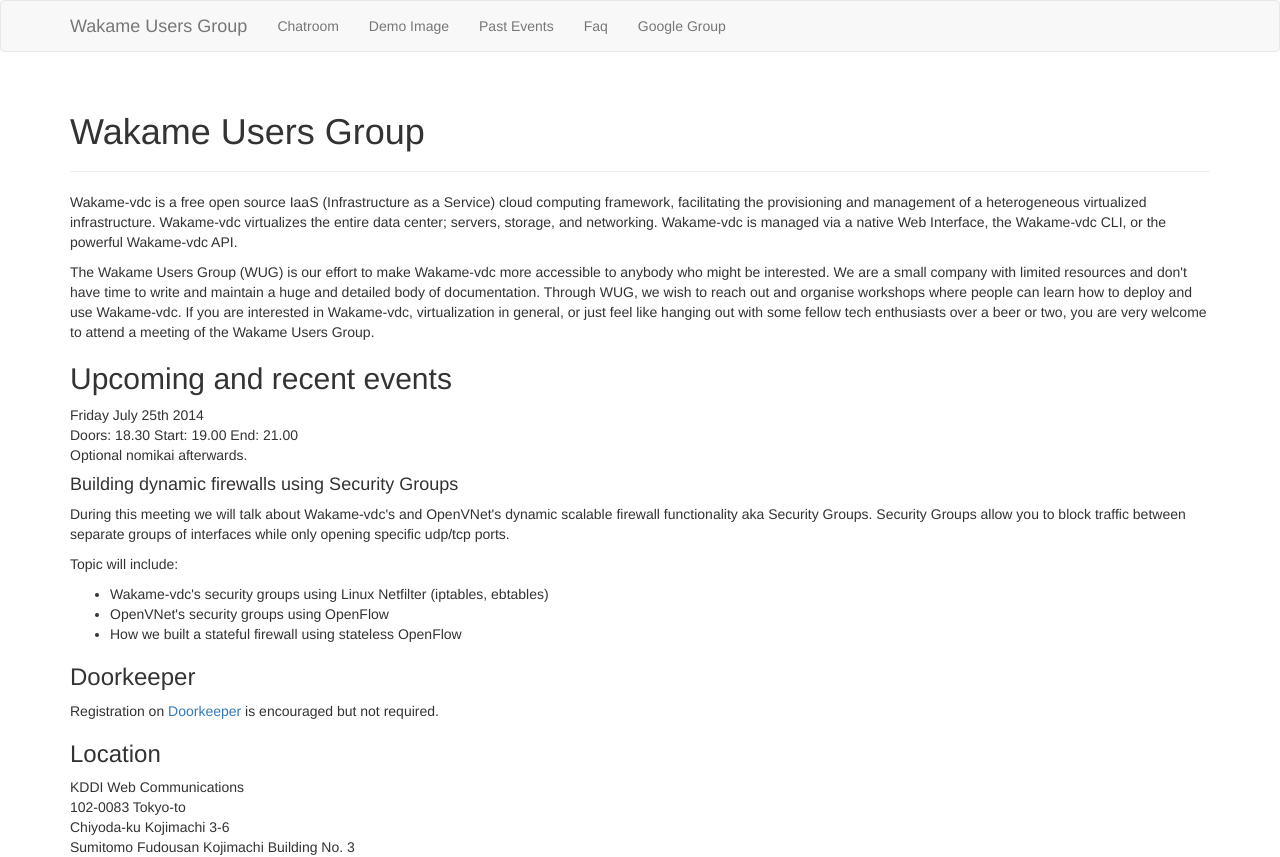
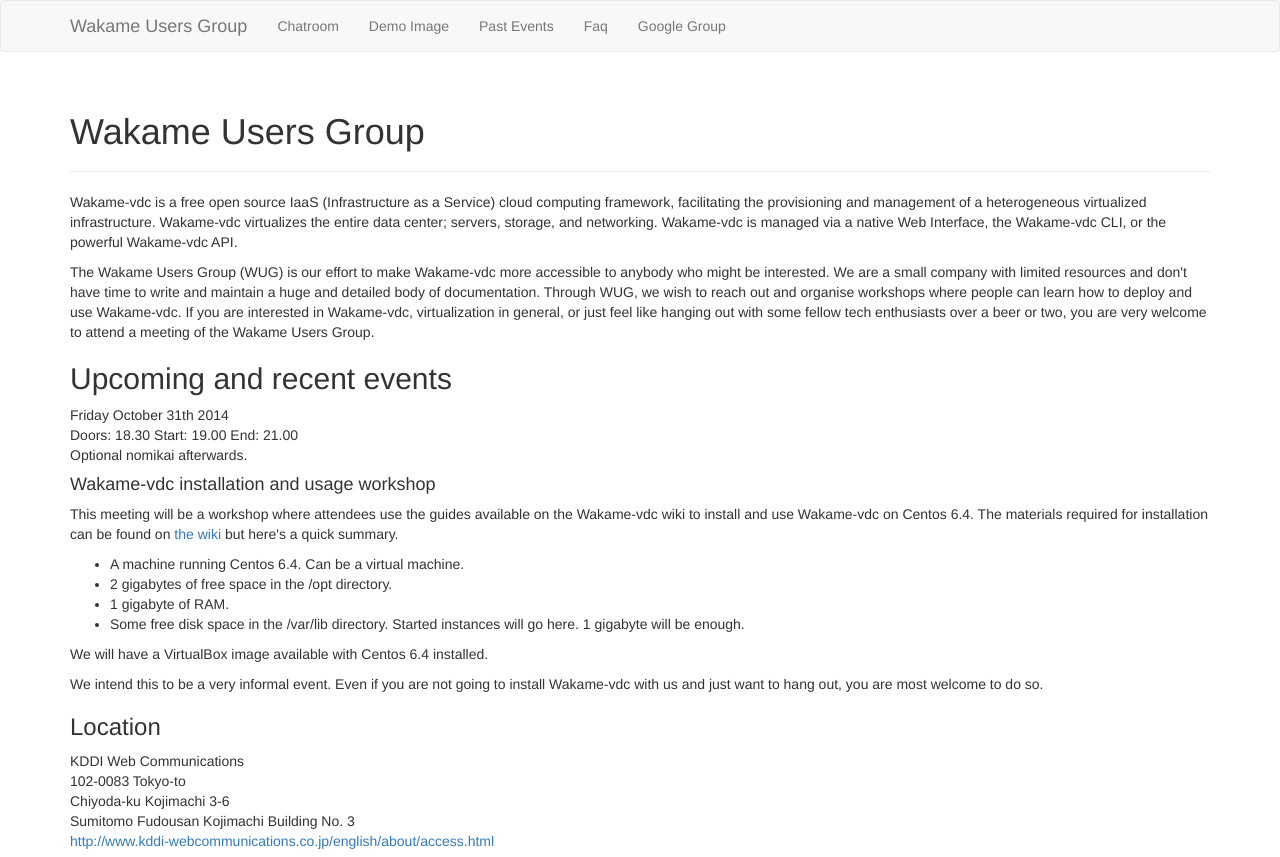
Before and after one commit to wakame/wakame.github.io, a Jekyll site: the page built from index.html, in a window 1280 px wide, cut to the strip 0-857 px from the top of the page. Built offline with Jekyll 4.4.1, drawn with Linux system fonts in a browser that asks for light colours; nearby versions of some CDN libraries; library files that are not in the unit come from our copies.

Commit message:
Put WUG 6 on the homepage

```diff
--- a/index.html
+++ b/index.html
@@ -10,24 +10,24 @@
 
 <h2>Upcoming and recent events</h2>
 
-<p>Friday July 25th 2014<br />
+<p>Friday October 31th 2014<br />
 Doors: 18.30 Start: 19.00 End: 21.00<br />
 Optional nomikai afterwards.</p>
 
-<h4>Building dynamic firewalls using Security Groups</h4>
+<h4>Wakame-vdc installation and usage workshop</h4>
 
-<p>During this meeting we will talk about Wakame-vdc's and OpenVNet's dynamic scalable firewall functionality aka Security Groups. Security Groups allow you to block traffic between separate groups of interfaces while only opening specific udp/tcp ports.</p>
+<p>This meeting will be a workshop where attendees use the guides available on the Wakame-vdc wiki to install and use Wakame-vdc on Centos 6.4. The materials required for installation can be found on <a href="https://github.com/axsh/wakame-vdc/wiki/install-guide#installation-requirements">the wiki</a> but here's a quick summary.</p>
 
-<p>Topic will include:</p>
 <ul>
-  <li>Wakame-vdc's security groups using Linux Netfilter (iptables, ebtables)</li>
-  <li>OpenVNet's security groups using OpenFlow</li>
-  <li>How we built a stateful firewall using stateless OpenFlow</li>
+  <li>A machine running Centos 6.4. Can be a virtual machine.</li>
+  <li>2 gigabytes of free space in the /opt directory.</li>
+  <li>1 gigabyte of RAM.</li>
+  <li>Some free disk space in the /var/lib directory. Started instances will go here. 1 gigabyte will be enough.</li>
 </ul>
 
-<h3>Doorkeeper</h3>
+<p>We will have a VirtualBox image available with Centos 6.4 installed.</p>
 
-<p>Registration on <a href="http://wakame.doorkeeper.jp/events/12764">Doorkeeper</a> is encouraged but not required.</p>
+<p>We intend this to be a very informal event. Even if you are not going to install Wakame-vdc with us and just want to hang out, you are most welcome to do so.</p>
 
 <h3>Location</h3>
 
```
